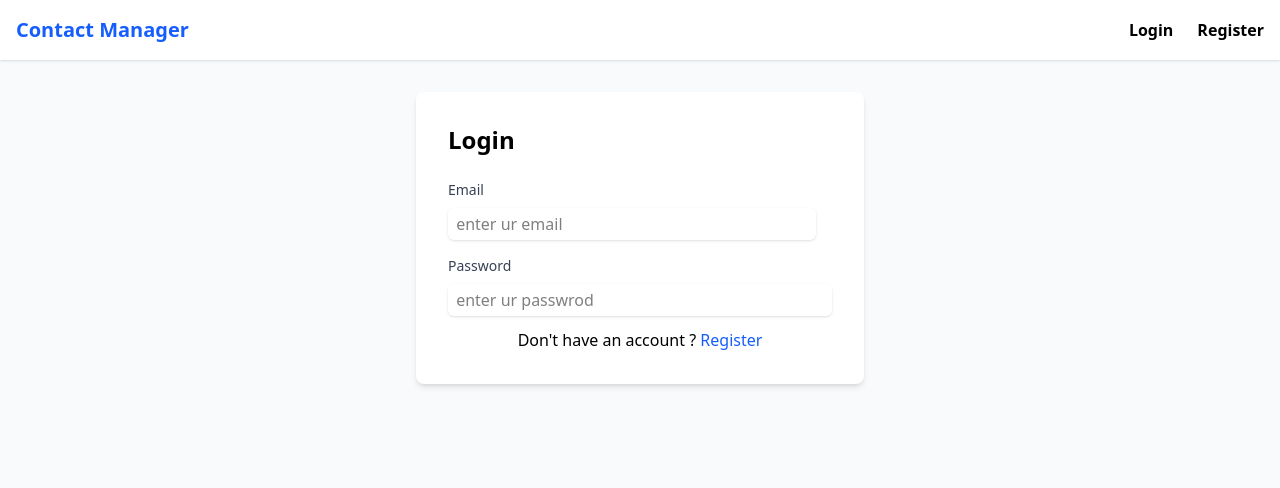
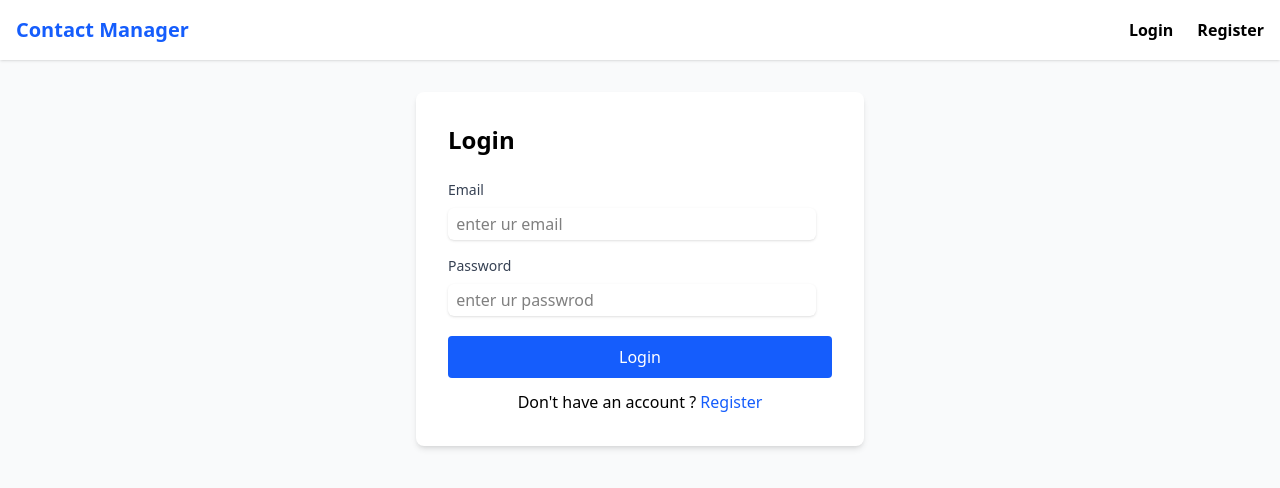
Before and after one commit to abdulkerimN/NextJs-Contact-Manager-Project, a Next.js app: page /login in a window 1280 px wide. Shown: the top 488 px of the page. Built offline with nearby package versions, Linux system fonts and the light colour scheme.

Commit message:
login button added

```diff
--- a/app/_components/LoginForm.tsx
+++ b/app/_components/LoginForm.tsx
@@ -25,6 +25,7 @@ export default function LoginForm() {
           className="mt-2 p-1 block w-full rounded-md border-gray-300 shadow-sm focus:border-blue-500 focus:ring focus:ring-blue-200 focus:ring-opacity-50"
         />
       </div>
+      <button type="submit" className="w-full flex justify-center px-4 py-2 mt-5 border border-transparent rounded bg-blue-600 text-white">Login</button>
     </form>
   );
 }
```
